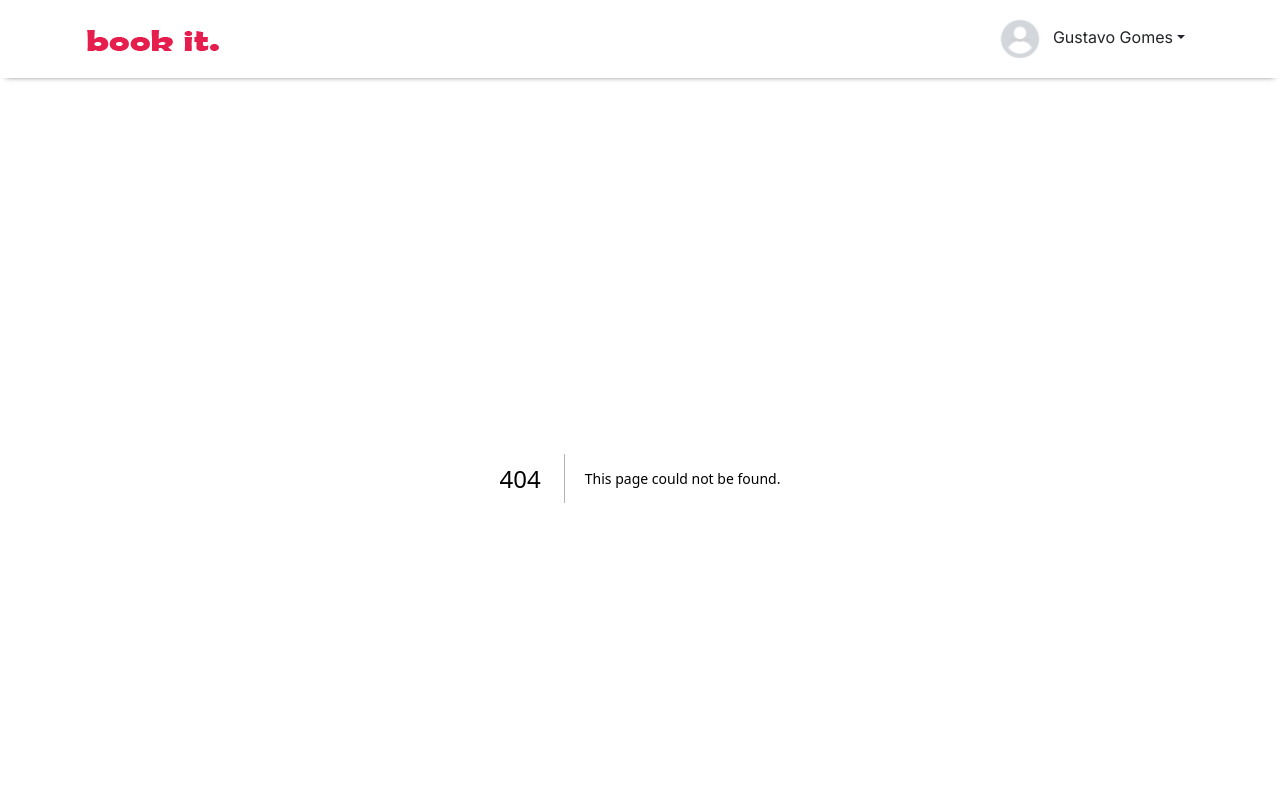
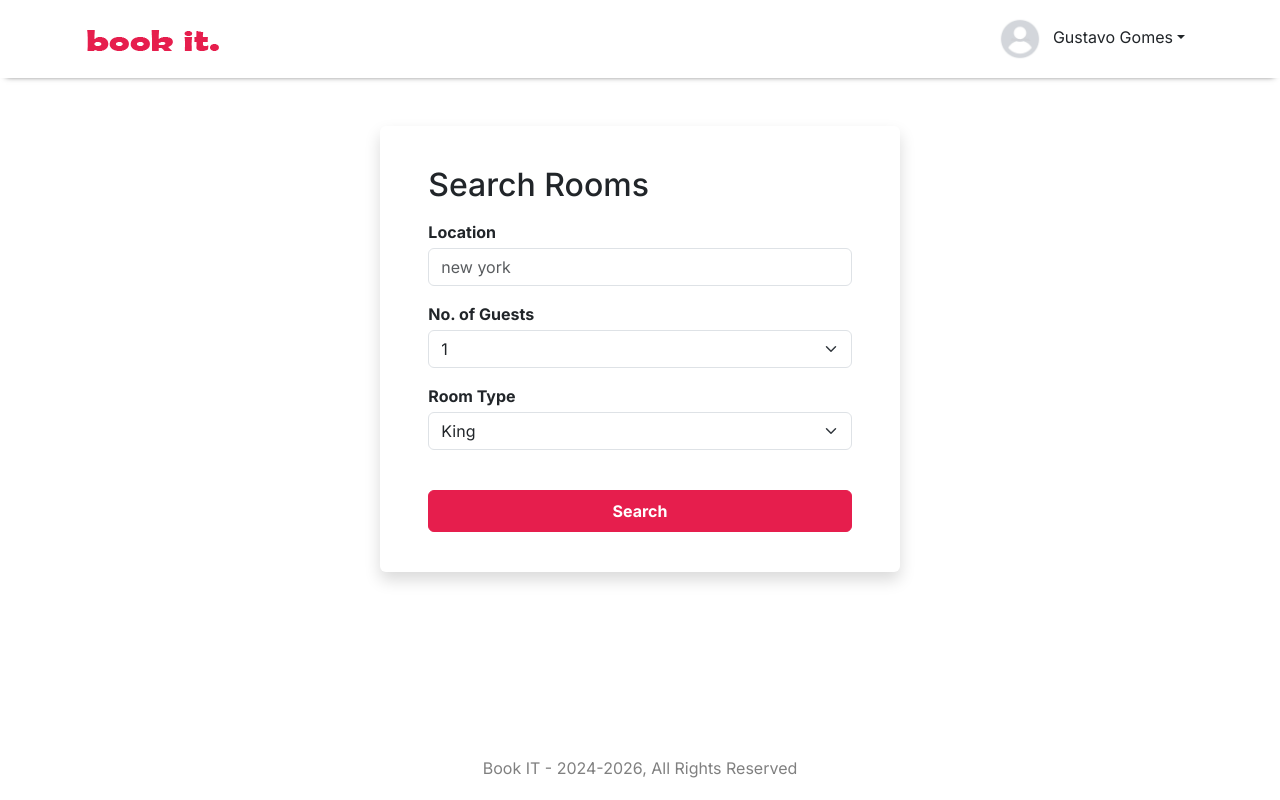
Before and after one commit to Gusthgomes/Bookit, a Next.js app: page /search in a window 1280 px wide. Before the commit this address had no page. Shown: the top 800 px of the page. Built offline with nearby package versions, Linux system fonts and the light colour scheme.

Commit message:
feat: create search page and search component

```diff
--- /dev/null
+++ b/app/search/page.tsx
@@ -0,0 +1,16 @@
+import React from 'react';
+import Search from '@/components/Search';
+
+export const metadata = {
+    title: "Search Rooms",
+    description: "Search for rooms to book for your meetings and conferences.",
+
+}
+
+const searchPage = () => {
+    return (
+        <div> <Search/> </div>
+    )
+}
+
+export default searchPage
--- /dev/null
+++ b/components/Search.tsx
@@ -0,0 +1,63 @@
+'use client';
+
+import { useRouter } from 'next/navigation';
+import React, { useState } from 'react'
+
+const Search = () => {
+
+    const [location, setLocation] = useState('');
+
+    const router = useRouter();
+
+    const submitHandler = ( e: React.FormEvent<HTMLFormElement> ) => {
+        e.preventDefault();
+
+        router.push(`/?location=${location}`)
+    }
+
+    return (
+        <div className="row wrapper mt-5">
+            <div className="col-10 col-lg-5">
+                <form className="shadow rounded" onSubmit={ submitHandler }>
+                <h2 className="mb-3">Search Rooms</h2>
+                <div className="form-group mt-3">
+                    <label htmlFor="location_field" className="mb-1"> Location </label>
+                    <input
+                    type="text"
+                    className="form-control"
+                    id="location_field"
+                    placeholder="new york"
+                    value={location}
+                    onChange={(e) => setLocation(e.target.value)}
+                    />
+                </div>
+
+                <div className="form-group mt-3">
+                    <label htmlFor="guest_field" className="mb-1"> No. of Guests </label>
+                    <select className="form-select" id="guest_field">
+                    <option value="1">1</option>
+                    <option value="2">2</option>
+                    <option value="3">3</option>
+                    <option value="4">4</option>
+                    <option value="5">5</option>
+                    <option value="6">6</option>
+                    </select>
+                </div>
+
+                <div className="form-group mt-3">
+                    <label htmlFor="room_type_field" className="mb-1"> Room Type </label>
+                    <select className="form-select" id="room_type_field">
+                    <option value="King">King</option>
+                    <option value="Single">Single</option>
+                    <option value="Twins">Twins</option>
+                    </select>
+                </div>
+
+                <button type="submit" className="btn form-btn w-100 py-2">Search</button>
+                </form>
+            </div>
+        </div>
+    )
+}
+
+export default Search
```
